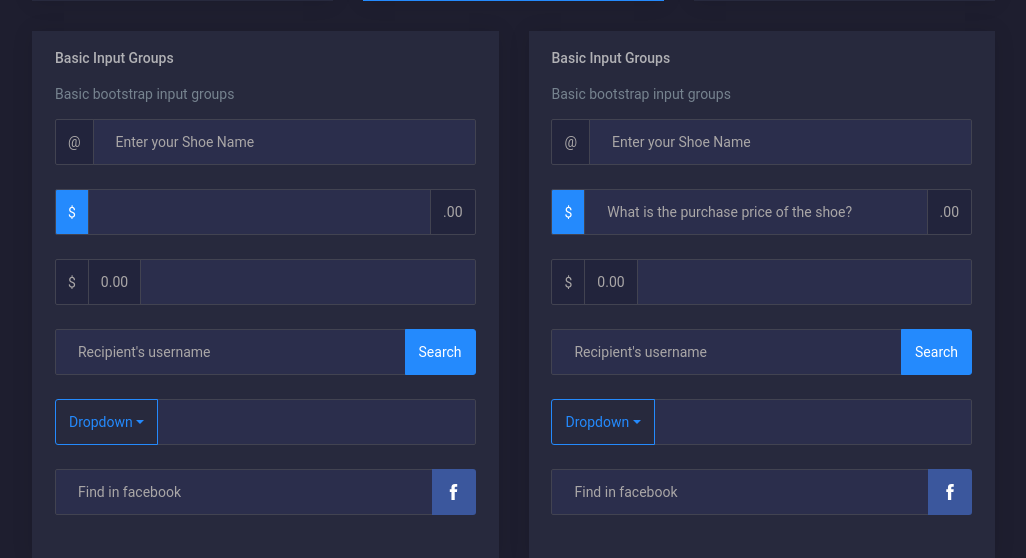
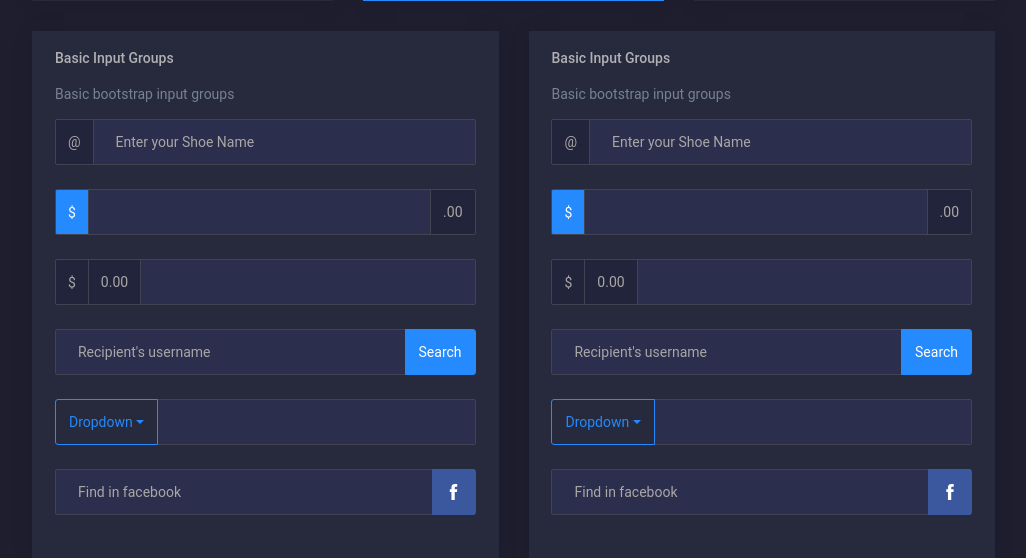
Before and after one commit to wasi2005/lacetrack, a Flask app: template templates/portal.html in a window 1280 px wide. Shown: the part 2867-3425 px from the top of the page, without its empty margins (245-1271 px from the left). Run offline with Flask 2, Linux system fonts and the light colour scheme; the template is opened without the code that fills it, so the values that code supplies are empty; parts of the project's set-up code (start-up, migrations or seed data) failed here and were passed over; some libraries are stand-ins or nearby versions.

Commit message:
Revert "Update portal.html"
This reverts commit 869a81c711abc016f103a25159b72eca644a85ca.

```diff
--- a/templates/portal.html
+++ b/templates/portal.html
@@ -1113,7 +1113,7 @@
                       <div class="input-group-prepend">
                         <span class="input-group-text bg-primary text-white">$</span>
                       </div>
-                      <input type="text" class="form-control" placeholder="What is the purchase price of the shoe?" aria-label="Amount (to the nearest dollar)">
+                      <input type="text" class="form-control" aria-label="Amount (to the nearest dollar)">
                       <div class="input-group-append">
                         <span class="input-group-text">.00</span>
                       </div>
```
